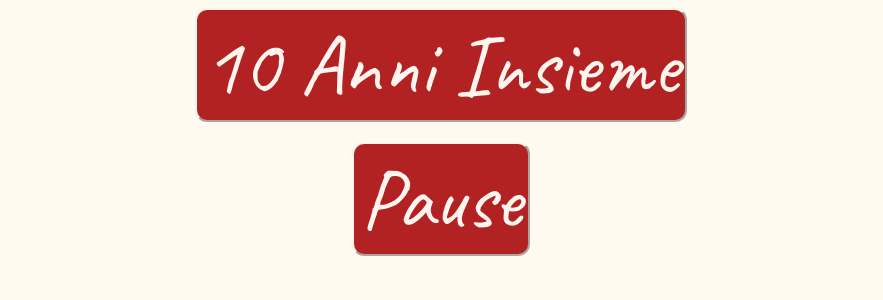
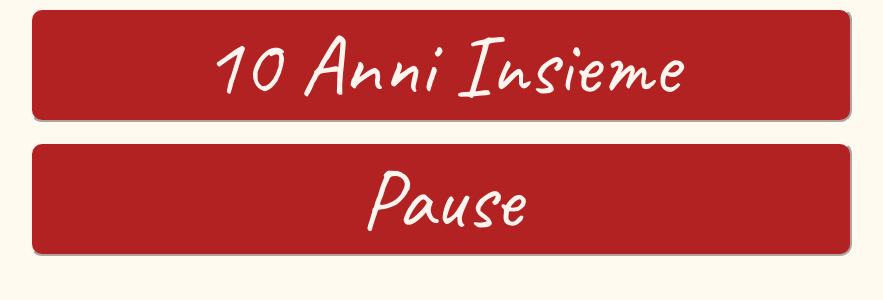
Before and after one commit to riccardomerlano/riccardomerlano.github.io, a Jekyll site: the page built from gr.md, in a window 1280 px wide. Shown: the top 300 px of the page, without its empty margins (199-1082 px from the left). Built offline with Jekyll 4.4.1, drawn with Linux system fonts in a browser that asks for light colours; some web fonts are replaced.

Commit message:
fix prj-g

```diff
--- a/_layouts/gr.html
+++ b/_layouts/gr.html
@@ -4,17 +4,11 @@
     <title>10 Anni insieme</title>
     <link rel="preconnect" href="https://fonts.googleapis.com">
     <link rel="preconnect" href="https://fonts.gstatic.com" crossorigin>
-    <!-- <link href="https://fonts.googleapis.com/css2?family=Permanent+Marker&display=swap" rel="stylesheet"> -->
-    <!--<link href="https://fonts.googleapis.com/css2?family=Montserrat:wght@600&display=swap" rel="stylesheet"> -->
     <link href="https://fonts.googleapis.com/css2?family=Noto+Color+Emoji&display=swap" rel="stylesheet">
     <link href="https://fonts.googleapis.com/css2?family=Caveat&display=swap" rel="stylesheet">
     <link rel="stylesheet" href="/assets/css/gr.css">
   </head>
   <script>
-    /*function inject_button(){
-      document.getElementById("d").innerHTML = "<input class=\"g\" type=\"button\" value=\"click for RCDC experience\" onclick=\"waterfall()\">"
-    }*/
-    // inserito direttamente dentro alla funzione waterfall per l'effetto wow al momento del logo reveal
     function start_music(){
       document.getElementById("a").play()
     }
@@ -67,10 +61,10 @@
 <h1 class=f1>Ti parlerò se mi vorrai ascoltare</h1>
 <h1 class=f1>Insomma, nulla cambierà rispetto ad ora</h1>
 <h1 class=f1>Cercherò sempre di coinvolgerti nei miei interessi</h1> <h1 class=emoji>🫂</h1>
-<h2 class='f1'>A volte indovinandoli</h2><img class='f1' src='/assets/images/gr/_cf923b29-2c3d-47dc-9ff6-89c6cc048a1e.jpeg' width='65%' height='auto'>
+<h2 class='f1'>A volte indovinandoli</h2><img class='f1' src='/assets/images/gr/ghibli.jpeg' width='65%' height='auto'>
 <h1 class=f1>Perchè vorrò sempre condividere con te quello che mi piace</h1>
 <h1 class=f1>E sarò sempre felice di essere coinvolto nei tuoi interessi</h1> <h1 class=emoji>👫🏻</h1>
-<h2 class='f1'>Qualsiasi essi siano</h2><img class='f1' src='/assets/images/gr/_85a213b1-f444-404a-93bb-6f8437c2f008.jpeg' width='65%' height='auto'>
+<h2 class='f1'>Qualsiasi essi siano</h2><img class='f1' src='/assets/images/gr/hp.jpeg' width='65%' height='auto'>
 <h1 class=f1>Perchè saprò il piacere di condividere qualcosa</h1>
 <h1 class=f1>Con la persona più importante</h1> <h1 class=emoji>💘</h1>
 <h1 class=f1>E allora, ho un pensiero da condividere con te</h1>
@@ -88,7 +82,7 @@
 <h1 class=f1>Mi è costato molto tempo per realizzarlo (rubato al lavoro hehe)</h1>
 <h1 class=f1>E ci ho messo dentro tutto me stesso</h1> <h1 class=emoji>🫶🏼</h1>
 <h1 class=f1>Buon decimo anniversario, piccina mia</h1>
-<h1 class=f2>Ti Amo</h1> <h1 class=emoji>🐹❤️🐱</h1>`
+<h1 class=f2>Ti Amo</h1> <h1 class=emoji_stay>🐹❤️🐱</h1>`
 
     let waterfall_flag = true
 
--- a/assets/css/gr.css
+++ b/assets/css/gr.css
@@ -31,10 +31,17 @@
   border-color: SeaShell;
   background-color: FireBrick;
   color: SeaShell;
+  width: 65%;
+  height: auto;
 }
 
 .emoji{
   animation: fadeInOut ease-in-out 6s;
+  font-family: "Noto Color Emoji", sans-serif;
+}
+
+.emoji_stay{
+  animation: fadeIn ease 3s;
   font-family: "Noto Color Emoji", sans-serif;
 }
 
```
Also changed, not shown: assets/images/gr/ghibli.jpeg (renamed from assets/images/gr/_cf923b29-2c3d-47dc-9ff6-89c6cc048a1e.jpeg), assets/images/gr/hp.jpeg (renamed from assets/images/gr/_85a213b1-f444-404a-93bb-6f8437c2f008.jpeg), 4 other files.
